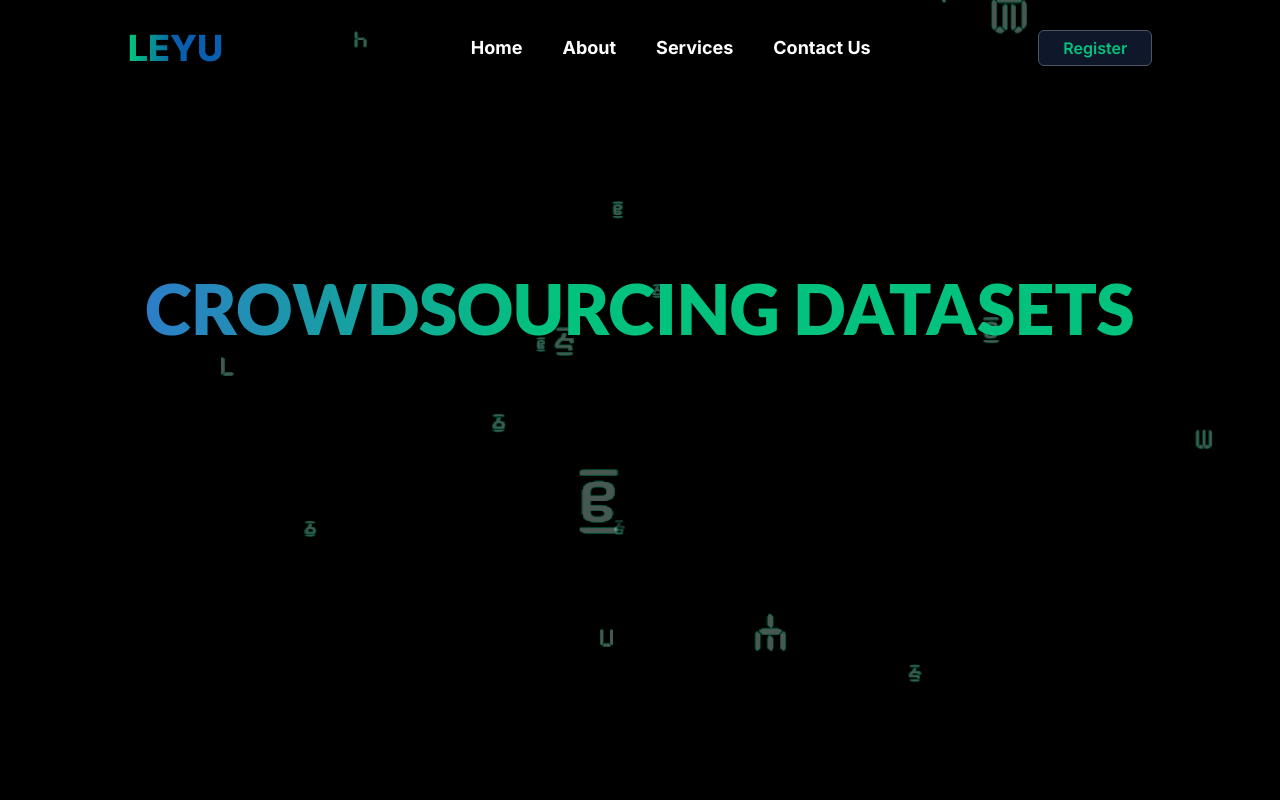
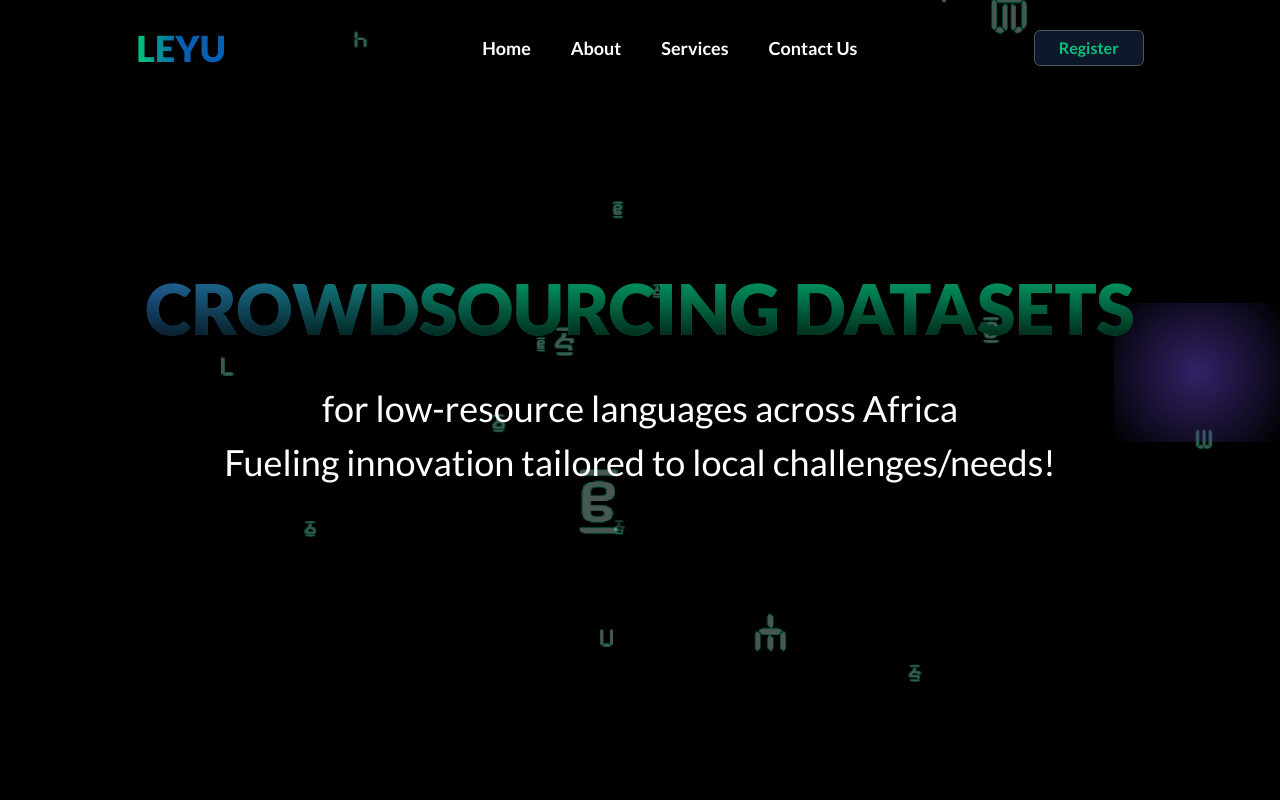
Before and after one commit to Admin-iCog-ACC/Leyu_LandingPage, a Next.js app: page / in a window 1280 px wide. Shown: the top 800 px of the page. Built offline with nearby package versions, Linux system fonts and the light colour scheme.

Commit message:
gradient edits

```diff
--- a/src/app/globals.css
+++ b/src/app/globals.css
@@ -26,7 +26,8 @@
 }
 
 .herotext-gradient {
-  background: linear-gradient(90deg, #2d7dc8 0%, #02c27d 40%);
-  -webkit-background-clip: text;
+  background: linear-gradient(180deg, transparent 0%, #000000 100%),
+              linear-gradient(90deg, #2d7dc8 0%, #02c27d 40%);
+  -webkit-background-clip: text, text;
   -webkit-text-fill-color: transparent;
 }
--- a/src/app/landing/components/Hero.jsx
+++ b/src/app/landing/components/Hero.jsx
@@ -1,19 +1,22 @@
 import React from "react";
-import { Lato } from "next/font/google";
-
-const lato = Lato({ subsets: ['latin'],
-weight: ['100', '300', '400', '700', '900']})
-
 
 const Hero = () => {
   return (
-    <div className={lato.className}>
-      <div className="flex justify-center font-bold items-center py-40 w-full max-w-600px">
-        <h1 className="herotext-gradient text-[70px] font-extrabold line uppercase">
+    <div className="relative flex items-center justify-center">
+    <div className="absolute left-0 w-[13%] h-1/4" style={{backgroundImage: 'radial-gradient(circle, rgba(47, 129, 174, 0.55))'}} />
+    <div className="absolute right-0 w-[13%] h-1/4" style={{backgroundImage: 'radial-gradient(circle, rgba(92, 62, 188, 0.55), transparent)'}} />
+    <div className={`z-10 `}>
+      <div className="flex flex-col justify-center font-bold items-center py-40 w-full max-w-600px">
+        <h1 className="herotext-gradient text-[70px] font-extrabold uppercase">
           Crowdsourcing datasets
         </h1>
+        <h2 className="pt-5 text-white text-[36px] text-center font-normal">
+          for low-resource languages across Africa <br/> Fueling innovation tailored
+          to local challenges/needs!
+        </h2>
       </div>
     </div>
+  </div>
   );
 };
 
--- a/src/app/layout.js
+++ b/src/app/layout.js
@@ -1,7 +1,8 @@
-import { Inter } from "next/font/google";
+import { Lato } from "next/font/google";
 import "./globals.css";
 
-const inter = Inter({ subsets: ["latin"] });
+const lato = Lato({ subsets: ['latin'],
+weight: ['100', '300', '400', '700', '900']})
 
 export const metadata = {
   title: "Leyu",
@@ -11,7 +12,7 @@ export const metadata = {
 export default function RootLayout({ children }) {
   return (
     <html lang="en">
-      <body className={inter.className}>{children}</body>
+      <body className={lato.className}>{children}</body>
     </html>
   );
 }
```
